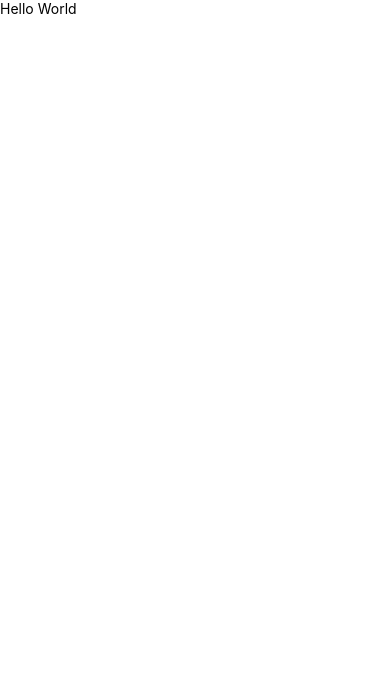
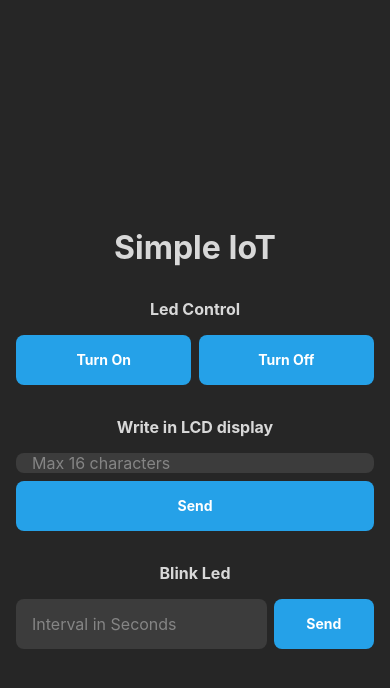
Before and after one commit to leandrosouzaa/simple-iot, a React Native app in the folder mobile/: screen / in a window 390 px wide. Shown: the top 688 px of the page. Built offline with nearby package versions, Linux system fonts and the light colour scheme.

Commit message:
screen structure

```diff
--- a/mobile/App.tsx
+++ b/mobile/App.tsx
@@ -1,16 +1,113 @@
 import React from 'react';
-import {StyleSheet, View, Text} from 'react-native';
+import {
+  StyleSheet,
+  View,
+  Text,
+  StatusBar,
+  TouchableOpacity,
+  TextInput,
+} from 'react-native';
 
 declare const global: {HermesInternal: null | {}};
 
 const App = () => {
   return (
-    <View>
-      <Text>Hello World</Text>
-    </View>
+    <>
+      <StatusBar backgroundColor="#262626" />
+      <View style={styles.background}>
+        <Text style={styles.title}>Simple IoT</Text>
+
+        <Text style={styles.secondTitle}>Led Control</Text>
+        <View style={styles.row}>
+          <TouchableOpacity
+            style={{...styles.button, width: '49%'}}
+            onPress={() => {
+              console.log('oi');
+            }}>
+            <Text style={styles.textButton}>Turn On</Text>
+          </TouchableOpacity>
+          <TouchableOpacity style={{...styles.button, width: '49%'}}>
+            <Text style={styles.textButton}>Turn Off</Text>
+          </TouchableOpacity>
+        </View>
+
+        <Text style={styles.secondTitle}>Write in LCD display</Text>
+        <TextInput
+          maxLength={16}
+          placeholder="Max 16 characters"
+          placeholderTextColor="#858585"
+          style={styles.input}
+        />
+        <TouchableOpacity
+          style={{...styles.button, width: '100%', marginTop: 8}}>
+          <Text style={styles.textButton}>Send</Text>
+        </TouchableOpacity>
+
+        <Text style={styles.secondTitle}>Blink Led</Text>
+
+        <View style={styles.row}>
+          <TextInput
+            maxLength={16}
+            placeholder="Interval in Seconds"
+            placeholderTextColor="#858585"
+            style={{...styles.input, width: '70%'}}
+          />
+          <TouchableOpacity
+            style={{...styles.button, width: '28%', marginTop: 0}}>
+            <Text style={styles.textButton}>Send</Text>
+          </TouchableOpacity>
+        </View>
+      </View>
+    </>
   );
 };
 
-const styles = StyleSheet.create({});
+const styles = StyleSheet.create({
+  background: {
+    flex: 1,
+    backgroundColor: '#262626',
+    padding: 16,
+    justifyContent: 'center',
+  },
+  title: {
+    fontSize: 32,
+    fontWeight: '700',
+    color: '#D8D8D8',
+    textAlign: 'center',
+    paddingTop: 32,
+  },
+  row: {
+    flexDirection: 'row',
+    justifyContent: 'space-between',
+  },
+  secondTitle: {
+    marginTop: 32,
+    marginBottom: 16,
+    fontSize: 16,
+    color: '#D8D8D8',
+    fontWeight: 'bold',
+    textAlign: 'center',
+  },
+  textButton: {
+    color: '#fff',
+    fontSize: 14,
+    fontWeight: '700',
+  },
+  input: {
+    backgroundColor: '#3C3C3C',
+    borderRadius: 8,
+    paddingLeft: 16,
+    fontSize: 16,
+    color: '#D8D8D8',
+  },
+  button: {
+    backgroundColor: '#25A1E8',
+    height: 50,
+    width: '100%',
+    borderRadius: 8,
+    alignItems: 'center',
+    justifyContent: 'center',
+  },
+});
 
 export default App;
```
